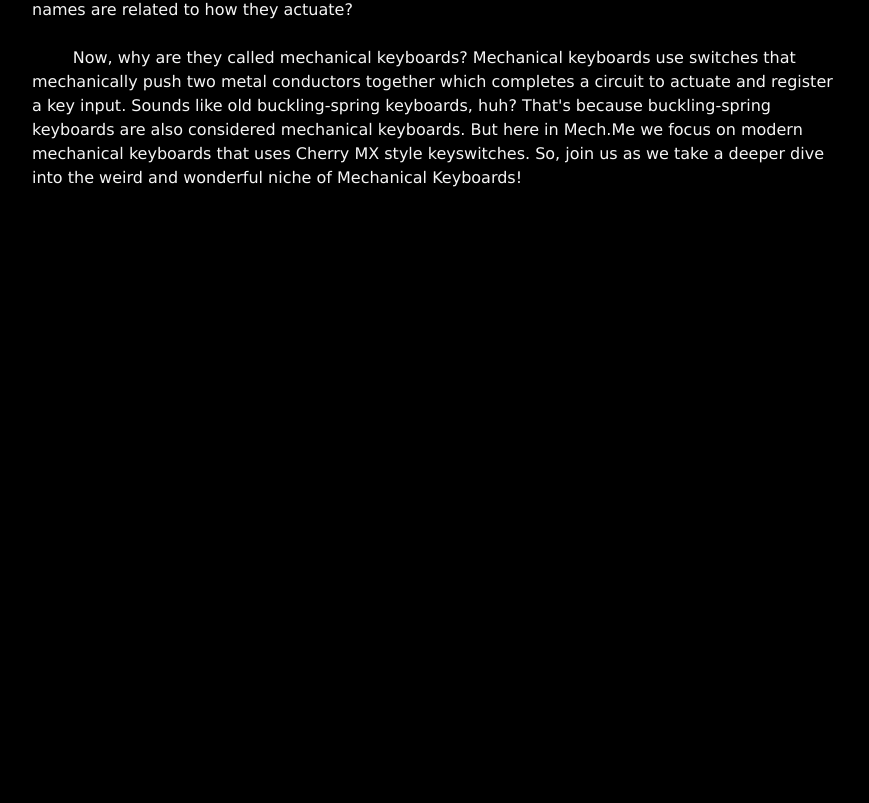
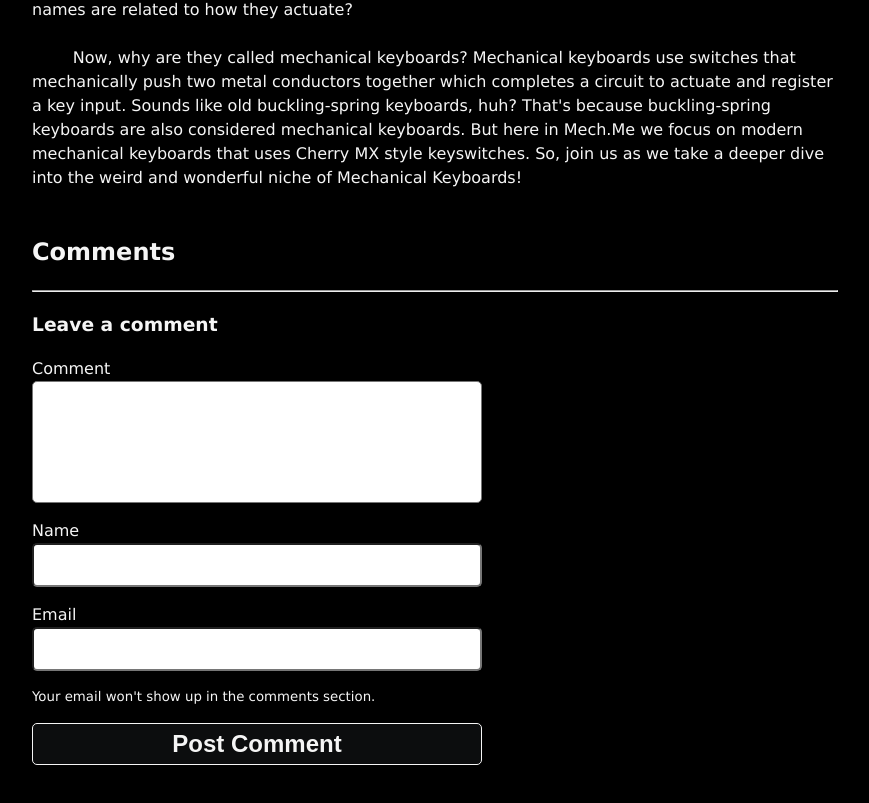
Before and after one commit to jmtgalvez/MechMe, a plain HTML site: page article.html in a window 1280 px wide. Shown: the part 1226-2029 px from the top of the page, without its empty margins (320-1189 px from the left). Before the commit the page ends 1490 px from the top, so only its background shows below. Drawn offline with Linux system fonts and the light colour scheme.

Commit message:
Added comment sections and builds list.

```diff
--- a/article.html
+++ b/article.html
@@ -43,6 +43,28 @@
 
         Now, why are they called mechanical keyboards? Mechanical keyboards use switches that mechanically push two metal conductors together which completes a circuit to actuate and register a key input. Sounds like old buckling-spring keyboards, huh? That's because buckling-spring keyboards are also considered mechanical keyboards. But here in Mech.Me we focus on modern mechanical keyboards that uses Cherry MX style keyswitches. So, join us as we take a deeper dive into the weird and wonderful niche of Mechanical Keyboards!
             </pre>
+
+            <section class="comments">
+                <h2>Comments</h2>
+                <hr>
+                <h3>Leave a comment</h3>
+                <form action="#">
+                    <div class="form-field">
+                        <label for="message">Comment</label>
+                        <textarea name="message" id="message" rows="5" required></textarea>
+                    </div>
+                    <div class="form-field">
+                        <label for="name">Name</label>
+                        <input type="text" name="name" id="name" maxlength="25" required>
+                    </div>
+                    <div class="form-field">
+                        <label for="email">Email</label>
+                        <input type="email" name="email" id="email" required>
+                    </div>
+                    <sup>Your email won't show up in the comments section.</sup>
+                    <input type="submit" value="Post Comment">
+                </form>
+            </section>
         </article>
     </main>
     <!-- <footer>Footer</footer> -->
--- a/css/article.css
+++ b/css/article.css
@@ -23,6 +23,39 @@ article > pre {
     word-wrap: break-word;
 }
 
+/* .comments > form {
+    display: grid;
+    grid-template-columns: 1fr;
+} */
+
+
+form {
+    width: 100%;
+    max-width: 450px;
+    display: grid;
+    gap: 1em;
+}
+
+form input,
+form textarea {
+    font-size: 1.5em;
+    padding: 0.25em;
+    border-radius: 5px;
+}
+
+form > input[type="submit"] {
+    cursor: pointer;
+    border: 1px solid var(--color-accent-font);
+    background-color: var(--color-accent-bg);
+    color: var(--color-accent-font);
+    font-weight: bold;
+}
+
+.form-field {
+    display: grid;
+
+}
+
 @media screen and (min-width: 768px) {
     .back-link {
         cursor: pointer;
--- a/css/contact.css
+++ b/css/contact.css
@@ -12,6 +12,7 @@ form textarea {
 }
 
 form > input[type="submit"] {
+    cursor: pointer;
     background-color: #fefefe;
     color: black;
     font-weight: bold;
--- a/css/style.css
+++ b/css/style.css
@@ -22,6 +22,7 @@ body {
     font-family: var(--font-family);
 }
 h1, h2, h3, h4, h5, h6 { font-weight: 900;}
+textarea { resize: none;}
 
 /* HEADER */
 header {
```
Also changed, not shown: contact.html (+3 -3 lines), css/guides.css (+20 -13 lines), guides.html (+21 -9 lines).
